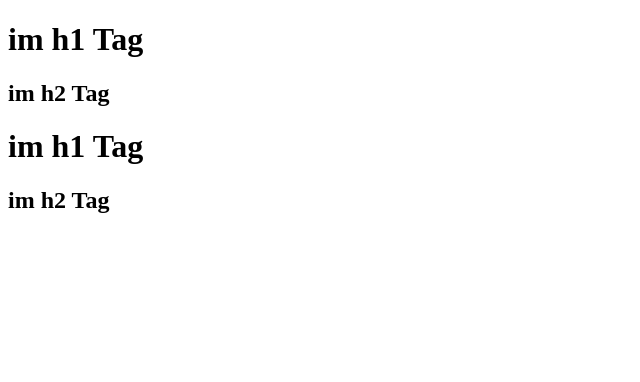
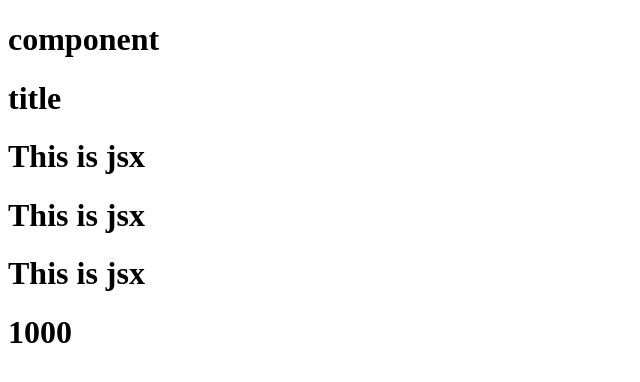
Before and after one commit to SILPAKR/NamasteReact, a React (Vite) app: page / in a window 1280 px wide. Shown: the top 382 px of the page, without its empty margins (0-640 px from the left). Built offline with nearby package versions, Linux system fonts and the light colour scheme.

Commit message:
Episode 03

```diff
--- a/App.js
+++ b/App.js
@@ -1,15 +1,22 @@
 import React from "react";
 import ReactDOM from "react-dom/client";
-const parent = React.createElement("div", { id: "parent" }, [
-  React.createElement("div", { id: "child" }, [
-    React.createElement("h1", {}, "im h1 Tag"),
-    React.createElement("h2", {}, "im h2 Tag"),
-  ]),
-  React.createElement("div", { id: "child2" }, [
-    React.createElement("h1", {}, "im h1 Tag"),
-    React.createElement("h2", {}, "im h2 Tag"),
-  ]),
-]);
+const Title = () => (
+  <h1 className="heading" tabIndex="5">
+    This is jsx
+  </h1>
+);
+const data = 1000;
+const title = <h1>title</h1>;
+const HeadingComponent = () => (
+  <div id="container">
+    <h1>component</h1>
+    {title}
+    <Title />
+    <Title></Title>
+    {Title()}
+    <h1> {data}</h1>
+  </div>
+);
 
 const root = ReactDOM.createRoot(document.getElementById("root"));
-root.render(parent);
+root.render(<HeadingComponent />);
--- a/package.json
+++ b/package.json
@@ -3,6 +3,8 @@
   "version": "1.0.0",
   "description": "This is namaste react",
   "scripts": {
+    "start": "parcel index.html",
+    "build":"parcel build index.html",
     "test": "jest"
   },
   "author": "silpa",
```
